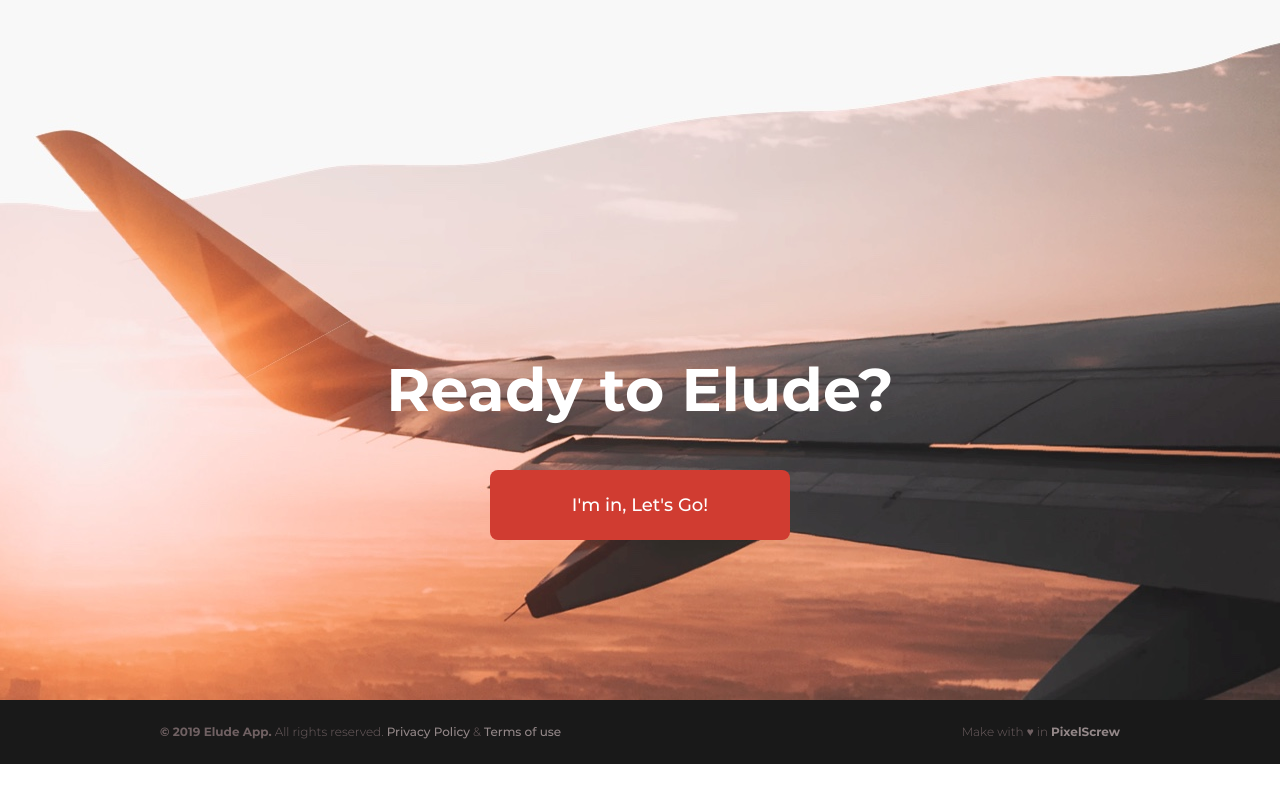
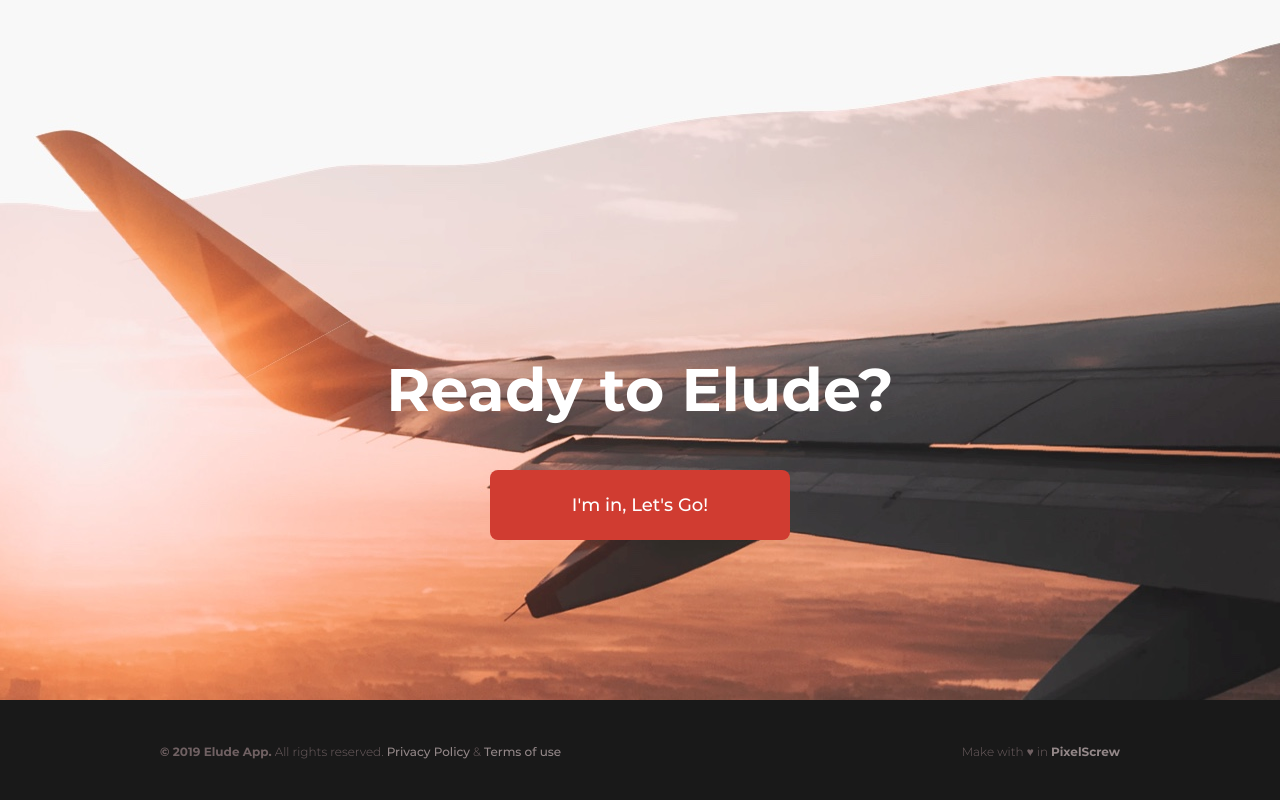
Before and after one commit to kor0tkov/elude, a plain HTML site: page index.html in a window 1280 px wide. Shown: the part 1594-2394 px from the top of the page. Before the commit the page ends 2358 px from the top, so only its background shows below. Drawn offline with Linux system fonts and the light colour scheme.

Commit message:
fix footer height

```diff
--- a/src/scss/footer.scss
+++ b/src/scss/footer.scss
@@ -2,9 +2,12 @@
 
 .footer {
   background-color: #191919;
-  padding: 20px 0;
+  padding: 40px 0;
+  height: 100px;
+  box-sizing: border-box;
   @media (max-width: 980px) {
     padding: 20px 20px 25px 20px;
+    height: 130px;
   }
 
   &_inner {
```
Also changed, not shown: src/css/footer.css.
